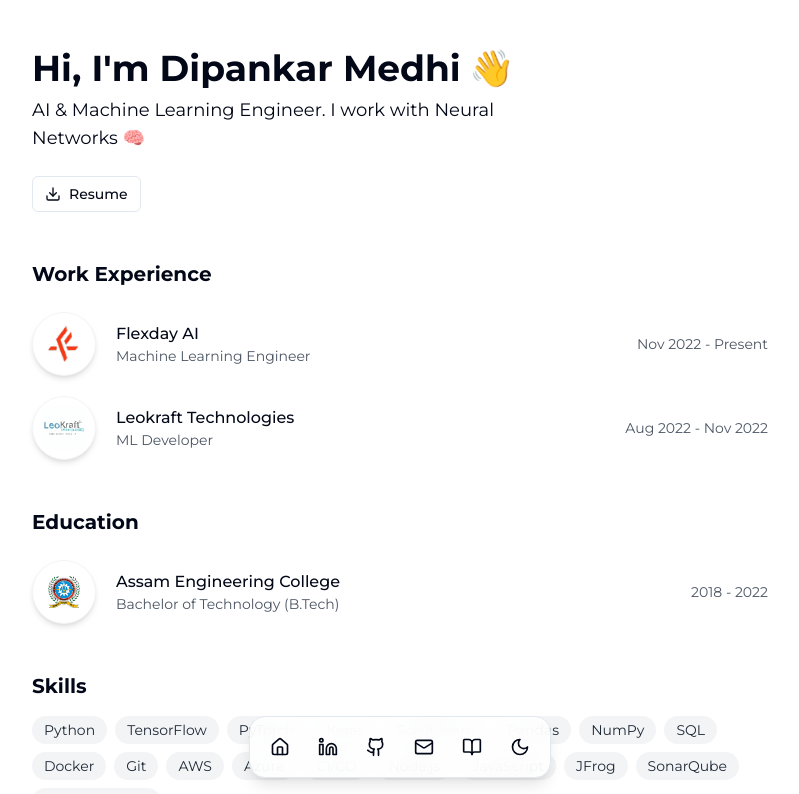
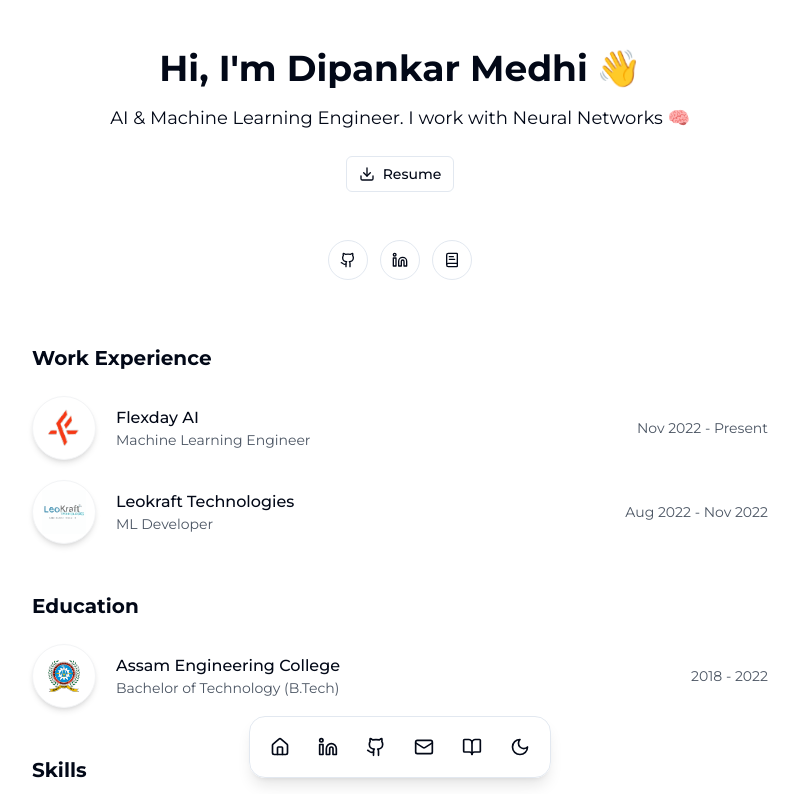
Before and after one commit to d1pankarmedhi/portfolio, a React (Vite) app: page /#/ in a window 1280 px wide. Shown: the top 794 px of the page, without its empty margins (240-1039 px from the left). Built offline with nearby package versions, Linux system fonts and the light colour scheme.

Commit message:
center the header and add social links to header

```diff
--- a/src/components/Header.tsx
+++ b/src/components/Header.tsx
@@ -10,12 +10,12 @@ interface HeaderProps {
 
 const Header: React.FC<HeaderProps> = ({ name, title, twitter }) => {
   return (
-    <div className="flex flex-col gap-6 mb-12">
-      <div>
-        <h1 className="text-4xl font-bold flex items-center gap-2">
+    <div className="flex flex-col items-center text-center gap-6 mb-12">
+      <div className="max-w-2xl">
+        <h1 className="text-4xl font-bold flex items-center justify-center gap-2">
           Hi, I&apos;m {name} <span className="wave">👋</span>
         </h1>
-        <p className="text-lg mt-2 max-w-lg">
+        <p className="text-lg mt-4 mx-auto">
           {title}
           {twitter && <span></span>}
         </p>
@@ -23,7 +23,7 @@ const Header: React.FC<HeaderProps> = ({ name, title, twitter }) => {
       <Button
         variant="outline"
         size="sm"
-        className="flex items-center gap-2 w-fit"
+        className="flex items-center gap-2 hover:scale-105 transition-transform duration-200"
       >
         <Download size={16} />
         <a
--- /dev/null
+++ b/src/components/SocialLinks.tsx
@@ -0,0 +1,59 @@
+import React from "react";
+import { Button } from "@/components/ui/button";
+import { Github, Linkedin, Twitter, BookText } from "lucide-react";
+
+interface SocialLink {
+  name: string;
+  url: string;
+  icon: React.ReactNode;
+}
+
+const socialLinks: SocialLink[] = [
+  {
+    name: "GitHub",
+    url: "https://github.com/d1pankarmedhi",
+    icon: <Github className="w-4 h-4" />,
+  },
+  {
+    name: "LinkedIn",
+    url: "https://linkedin.com/in/dipankarmedhi",
+    icon: <Linkedin className="w-4 h-4" />,
+  },
+  //   {
+  //     name: "Twitter",
+  //     url: "https://twitter.com/d1pankarmedhi",
+  //     icon: <Twitter className="w-4 h-4" />,
+  //   },
+  {
+    name: "Blog",
+    url: "https://medium.com/@d1pankarmedhi",
+    icon: <BookText className="w-4 h-4" />,
+  },
+];
+
+const SocialLinks: React.FC = () => {
+  return (
+    <div className="flex justify-center gap-3 mb-16">
+      {socialLinks.map((link) => (
+        <Button
+          key={link.name}
+          variant="outline"
+          size="icon"
+          className="rounded-full hover:scale-110 transition-transform duration-200"
+          asChild
+        >
+          <a
+            href={link.url}
+            target="_blank"
+            rel="noopener noreferrer"
+            aria-label={link.name}
+          >
+            {link.icon}
+          </a>
+        </Button>
+      ))}
+    </div>
+  );
+};
+
+export default SocialLinks;
--- a/src/pages/Index.tsx
+++ b/src/pages/Index.tsx
@@ -1,5 +1,6 @@
 import React from "react";
 import Header from "../components/Header";
+import SocialLinks from "../components/SocialLinks";
 import About from "../components/About";
 import WorkExperience from "../components/WorkExperience";
 import Education from "../components/Education";
@@ -278,6 +279,8 @@ const Index = () => {
         twitter=""
       />
 
+      <SocialLinks />
+
       <WorkExperience items={workExperience} />
 
       <Education items={education} />
```
